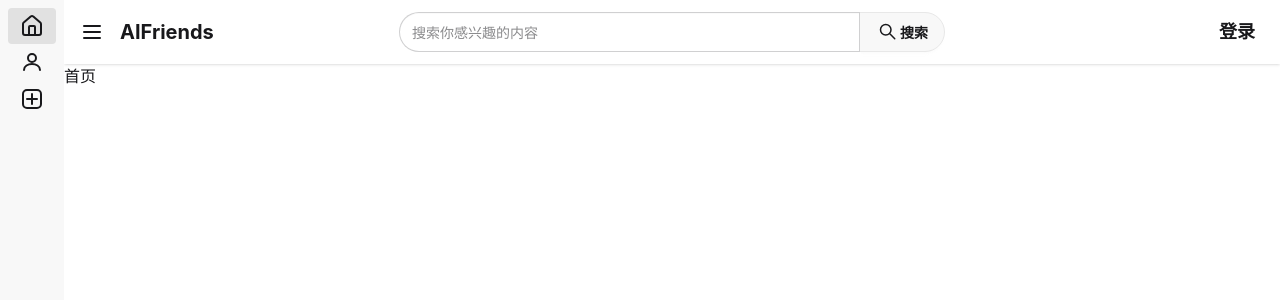
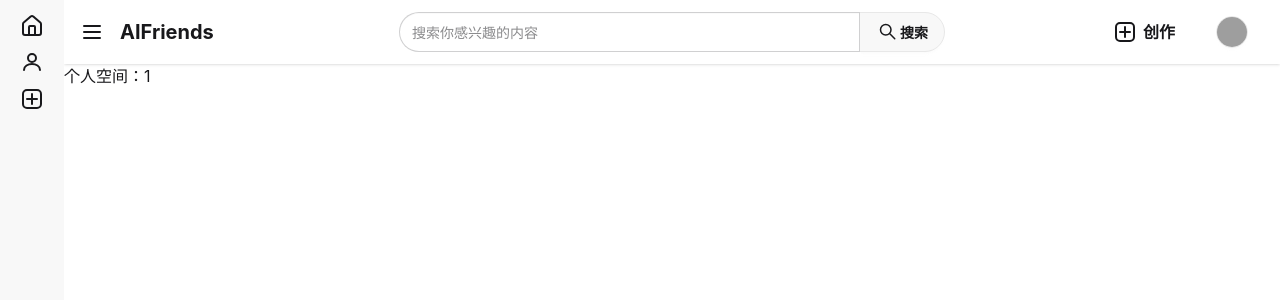
Before and after one commit to zzy978/AIFriends, a Vue app in the folder frontend/: page /user/space/1 in a window 1280 px wide. Before the commit this address led to /. Shown: the top 300 px of the page. Built offline with nearby package versions, Linux system fonts and the light colour scheme.

Commit message:
实现下拉菜单

```diff
--- a/frontend/src/components/navbar/NavBar.vue
+++ b/frontend/src/components/navbar/NavBar.vue
@@ -1,11 +1,13 @@
 <script setup>
+import { useUserStore } from '@/stores/user.js';
 import CreateIcon from './icons/CreateIcon.vue';
 import FriendIcon from './icons/FriendIcon.vue';
 import HomepageIcon from './icons/HomepageIcon.vue';
 import MenuIcon from './icons/MenuIcon.vue';
 import SearchIcon from './icons/SearchIcon.vue';
+import UserMenu from './UserMenu.vue';
 
-
+const user = useUserStore();
 </script>
 
 <template>
@@ -30,7 +32,13 @@
             </div>
         </div>
         <div class="navbar-end">
-            <RouterLink :to="{name: 'user-account-login-index'}" class="btn btn-ghost text-lg">登录</RouterLink>
+          <!-- <CreateIcon class="mr-1" /> -->
+          <RouterLink v-if="user.isLogin()" :to="{name: 'create-index'}" active-class="btn-active" class="btn btn-ghost text-base mr-6">
+            <CreateIcon />
+            创作
+          </RouterLink>
+          <RouterLink v-if="!user.isLogin()" :to="{name: 'user-account-login-index'}" class="btn btn-ghost text-lg">登录</RouterLink>
+          <UserMenu v-else /> <!-- 用户已登录，显示用户菜单组件 -->
         </div>
     </nav>
     <!-- Page content here -->
--- /dev/null
+++ b/frontend/src/components/navbar/UserMenu.vue
@@ -0,0 +1,60 @@
+<script setup>
+import { useUserStore } from '@/stores/user.js';
+import UserSpaceIcon from './icons/UserSpaceIcon.vue';
+import UserProfileIcon from './icons/UserProfileIcon.vue';
+import UserLogoutIcon from './icons/UserLogoutIcon.vue';
+
+const user = useUserStore();
+function closeMenu() {
+  const element = document.activeElement
+  if (element && element instanceof HTMLElement) element.blur()
+}
+
+</script>
+
+<template>
+  <div class="dropdown dropdown-end">
+    <div tabindex="0" role="button" class="avatar btn btn-circle w-8 h-8 mr-6">
+      <div class="w-8 rounded-full">
+        <img :src="user.photo" alt="" />
+      </div>
+
+    </div>
+    <ul tabindex="-1" class="dropdown-content menu bg-base-100 rounded-box z-1 w-52 p-2 shadow-lg">
+        <li>
+          <RouterLink @click="closeMenu" :to="{name: 'user-space-index', params: {user_id: user.id}}">
+            <div class="avatar">
+              <div class="w-10 rounded-full">
+                <img :src="user.photo" alt="" />
+              </div>
+            </div>
+            <span class="text-base font-bold line-clamp-1">{{ user.username }}</span>
+          </RouterLink>
+        </li>
+        <li>
+          <RouterLink @click="closeMenu" :to="{name: 'user-space-index', params: {user_id: user.id}}" class="text-sm font-bold py-3">
+            <UserSpaceIcon />
+            个人空间
+          </RouterLink>
+        </li>
+        <li>
+          <RouterLink @click="closeMenu" :to="{name: 'user-profile-index'}" class="text-sm font-bold py-3">
+            <UserProfileIcon />
+            编辑资料
+          </RouterLink>
+        </li>
+        <li></li>
+        <li>
+          <a @click="closeMenu" class="text-sm font-bold py-3">
+            <UserLogoutIcon />
+            退出登录
+          </a>
+        </li>
+
+    </ul>
+  </div>
+</template>
+
+<style scoped>
+
+</style>
--- a/frontend/src/stores/counter.js
+++ /dev/null
@@ -1,12 +0,0 @@
-import { ref, computed } from 'vue'
-import { defineStore } from 'pinia'
-
-export const useCounterStore = defineStore('counter', () => {
-  const count = ref(0)
-  const doubleCount = computed(() => count.value * 2)
-  function increment() {
-    count.value++
-  }
-
-  return { count, doubleCount, increment }
-})
--- /dev/null
+++ b/frontend/src/stores/user.js
@@ -0,0 +1,45 @@
+import { defineStore } from 'pinia'
+import { ref } from 'vue'
+
+export const useUserStore = defineStore('user', () => {
+    const id = ref('1')
+    const username = ref('zzy')
+    const photo = ref('http://127.0.0.1:8000/media/user/photos/default.png')
+    const profile = ref('111')
+    const accessToken = ref('111')
+
+    function isLogin() {
+        return !!accessToken.value  // 必须带value
+    }
+
+    function setAccessToken(token) {
+        accessToken.value = token
+    }
+
+    function setUserInfo(data) {
+        id.value = data.user_id
+        username.value = data.username
+        photo.value = data.photo
+        profile.value = data.profile
+    }
+
+    function Logout() {
+        id.value = 0,
+        username.value = '',
+        photo.value = '',
+        profile.value = '',
+        accessToken.value = ''
+    }
+
+    return {
+        id,
+        username,
+        photo,
+        profile,
+        accessToken,
+        isLogin,
+        setAccessToken,
+        setUserInfo,
+        Logout
+    }
+})
--- a/frontend/src/views/user/space/SpaceIndex.vue
+++ b/frontend/src/views/user/space/SpaceIndex.vue
@@ -4,7 +4,7 @@
 const router = useRouter();
 
 router.push({
-    name: 'homepage-index',
+    name: 'user-space-index',
 })
 </script>
 
```
